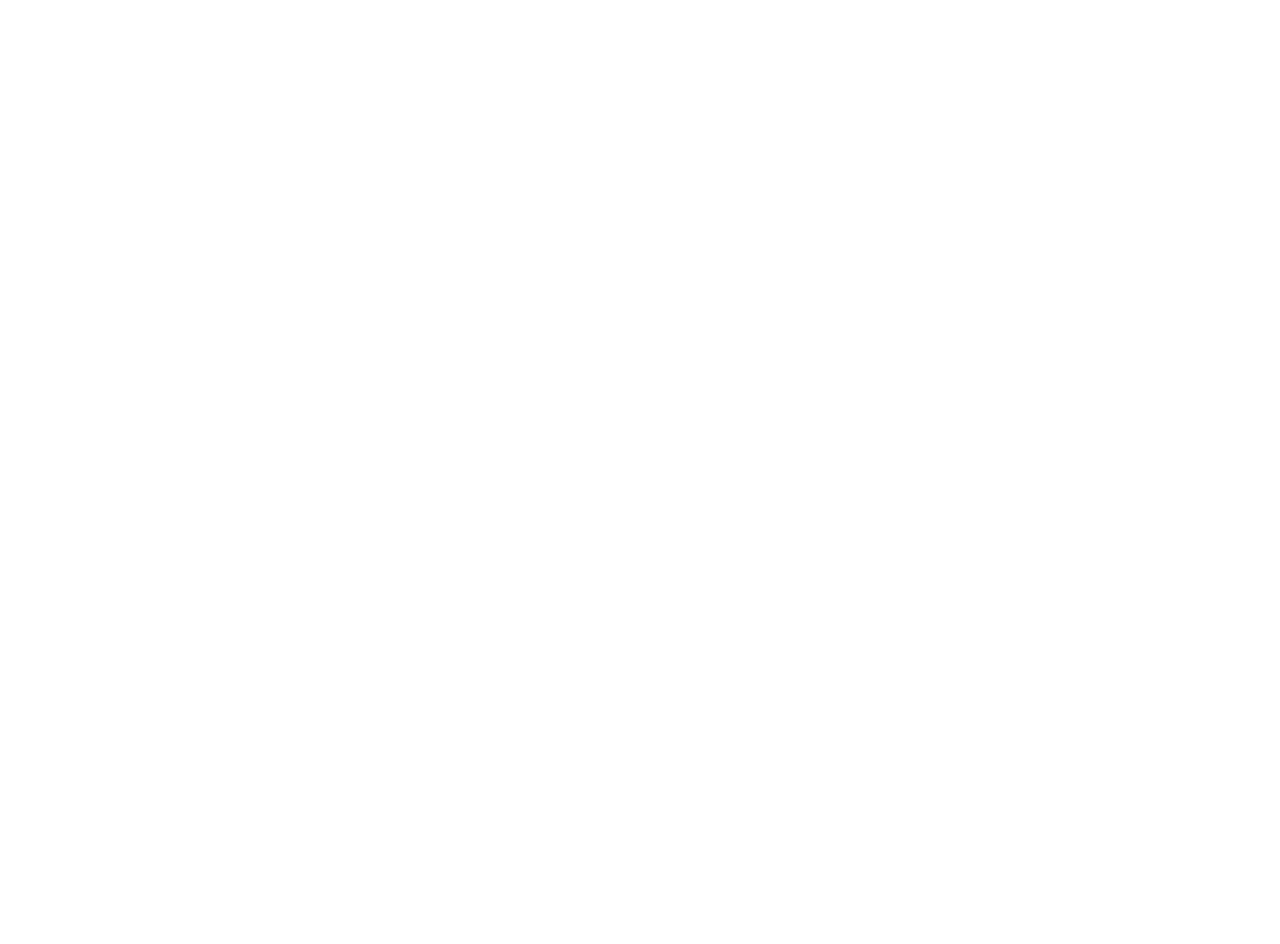
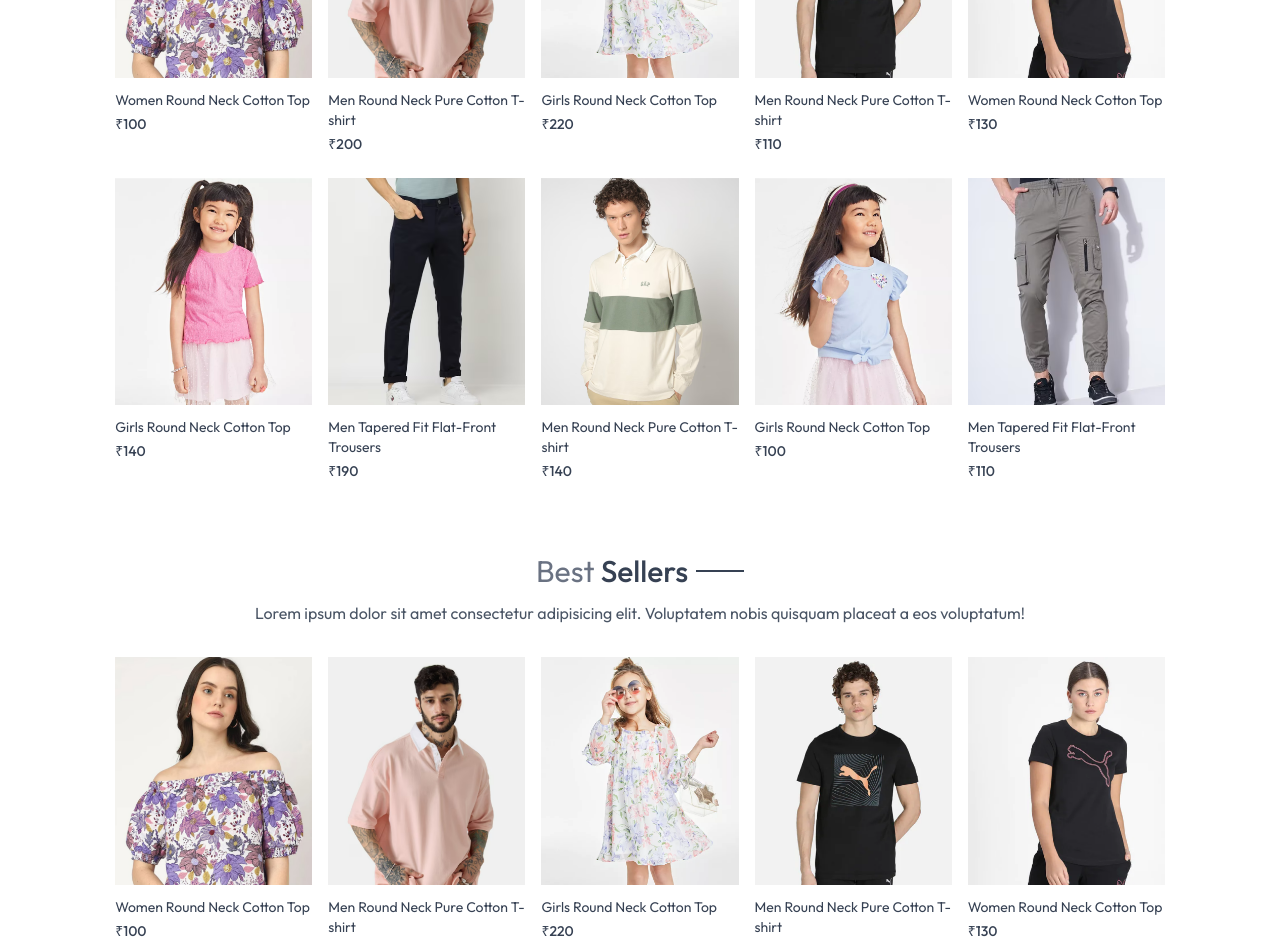
Before and after one commit to surender18/shop18, a React (Vite) app: page / in a window 1280 px wide. Shown: the part 800-1744 px from the top of the page. Before the commit the page ends 800 px from the top, so only its background shows below. Built offline with nearby package versions, Linux system fonts and the light colour scheme.

Commit message:
Add BestSeller and LatestCollection components; update Home page layout

```diff
--- /dev/null
+++ b/src/components/BestSeller.jsx
@@ -0,0 +1,31 @@
+import React, { useContext, useEffect, useState } from 'react'
+import { ShopContext } from '../context/ShopContext'
+import Title from './Title'
+import ProductItem from './ProductItem';
+const BestSeller = () => {
+    const {products} = useContext(ShopContext);
+    const [bestSeller,setBestSeller]=useState([]);
+    useEffect(()=>{
+        const bestProduct = products.filter((item)=>(item.bestseller))
+        setBestSeller(bestProduct.slice(0,5));
+    },[])
+  return (
+    <div className='my-10'>
+        <div className="text-center text-3xl py-8">
+            <Title text1={'Best'} text2={'Sellers'} />
+            <p className='w-3/4 m-auto text-xs sm:text-sm md:text-base text-gray-600'>
+            Lorem ipsum dolor sit amet consectetur adipisicing elit. Voluptatem nobis quisquam placeat a eos voluptatum!
+            </p>
+        </div>
+        <div className="grid grid-cols-2 sm:grid-cols-3 md:grid-cols-4 lg:grid-cols-5 gap-4 gap-y-6">
+          {
+            bestSeller.map((item,index)=>(
+            <ProductItem key={index} id={item._id} image={item.image} name={item.name} price={item.price} />
+            ))
+          }
+        </div>
+    </div>
+  )
+}
+
+export default BestSeller
--- a/src/components/Hero.jsx
+++ b/src/components/Hero.jsx
@@ -26,4 +26,3 @@
 }
 
 export default Hero
-10447
--- /dev/null
+++ b/src/components/LatestCollection.jsx
@@ -0,0 +1,34 @@
+import React, { useContext, useEffect, useState } from 'react'
+import { ShopContext } from '../context/ShopContext'
+import Title from './Title';
+import ProductItem from './ProductItem';
+
+const LatestCollection = () => {
+    const {products} = useContext(ShopContext);
+    const [latestProducts,setLatestProducts]= useState([]);
+
+    useEffect(()=>{
+      setLatestProducts(products.slice(0,10));
+    },[])
+
+  return (
+    <div className='my-10'>
+      <div className='text-center text-3xl py-8'>
+        <Title text1={"Latest"} text2={"Collection"} />
+        <p className='w-3/4 m-auto text-xs sm:text-sm md:text-base text-gray-600'>
+        Lorem ipsum dolor sit amet consectetur, adipisicing elit. Maiores odio totam quia vitae illo
+        </p>
+      </div>
+      {/* rendering products */}
+      <div className='grid grid-cols-2 sm:grid-cols-3 md:grid-cols-4 lg:grid-cols-5 gap-4 gap-y-6'>
+        {
+          latestProducts.map((item,index)=>(
+            <ProductItem key={index} id={item._id} image={item.image} name={item.name} price={item.price} />
+          ))
+        }
+      </div>
+    </div>
+  )
+}
+
+export default LatestCollection
--- a/src/components/Navbar.jsx
+++ b/src/components/Navbar.jsx
@@ -6,7 +6,7 @@
 
   return (
     <div className='flex items-center justify-between py-5 font-medium'>
-      <img src={assets.logo} className='w-35' alt="" />
+      <Link to='/'><img src={assets.logo} className='w-35' alt="" /></Link>
       <ul className='hidden sm:flex gap-5 text-sm text-gray-700'>
         <NavLink to="/" className='flex flex-col items-center gap-1'>
         HOME
--- /dev/null
+++ b/src/components/ProductItem.jsx
@@ -0,0 +1,18 @@
+import React, { useContext } from 'react'
+import { Link } from 'react-router-dom'
+import { ShopContext } from '../context/ShopContext'
+
+const ProductItem = ({id,image,name,price}) => {
+    const {currency} =useContext(ShopContext);
+  return (
+    <Link className='text-gray-700 cursor-pointer' to={`/product/${id}`}>
+     <div className='overflow-hidden'>
+        <img className='hover:scale-110 transition ease-in-out' src={image[0]} alt='image'/>
+     </div>
+     <p className='pt-3 pb-1 text-sm'>{name}</p>
+     <p className='text-sm font-medium'>{currency}{price}</p>
+    </Link>
+  )
+}
+
+export default ProductItem
--- /dev/null
+++ b/src/components/Title.jsx
@@ -0,0 +1,12 @@
+import React from 'react'
+
+const Title = ({text1,text2}) => {
+  return (
+    <div className='inline-flex gap-2 items-center mb-3'>
+      <p className='text-gray-500'>{text1} <span className='text-gray-700 font-medium'>{text2}</span></p>
+      <p className='w-8 sm:w-12 h-px sm:h-0.5 bg-gray-700'></p>
+    </div>
+  )
+}
+
+export default Title
--- /dev/null
+++ b/src/context/ShopContext.jsx
@@ -0,0 +1,19 @@
+import { createContext } from "react";
+import { products } from "../assets/assets";
+export const ShopContext = createContext()
+
+const ShopContextProvider =(props)=>{
+
+    const currency='₹';
+    const deliveryFee=50;
+
+    const value={
+        products,currency,deliveryFee
+    }
+    return (
+        <ShopContext.Provider value={value}>
+            {props.children}
+        </ShopContext.Provider>
+    )
+}
+export default ShopContextProvider;
--- a/src/index.css
+++ b/src/index.css
@@ -11,3 +11,9 @@
   font-weight: 400;
   font-style: normal;
 }
+@media (max-width: 640px) {
+  a.active{
+    background-color: black;
+    color:white
+  }
+}
--- a/src/main.jsx
+++ b/src/main.jsx
@@ -1,11 +1,13 @@
-import { StrictMode } from 'react'
 import { createRoot } from 'react-dom/client'
 import './index.css'
 import App from './App.jsx'
 import { BrowserRouter } from 'react-router-dom'
+import ShopContextProvider from './context/ShopContext.jsx'
 
 createRoot(document.getElementById('root')).render(
   <BrowserRouter>
-    <App />
-  </BrowserRouter>,
+  <ShopContextProvider>
+   <App />
+  </ShopContextProvider>
+  </BrowserRouter>
 )
--- a/src/pages/Home.jsx
+++ b/src/pages/Home.jsx
@@ -1,10 +1,15 @@
 import React from 'react'
 import Hero from '../components/Hero'
+import LatestCollection from '../components/LatestCollection'
+import BestSeller from '../components/BestSeller'
 
 const Home = () => {
   return (
     <div>
       <Hero />
+      <LatestCollection />
+      <BestSeller />
+
     </div>
   )
 }
```
